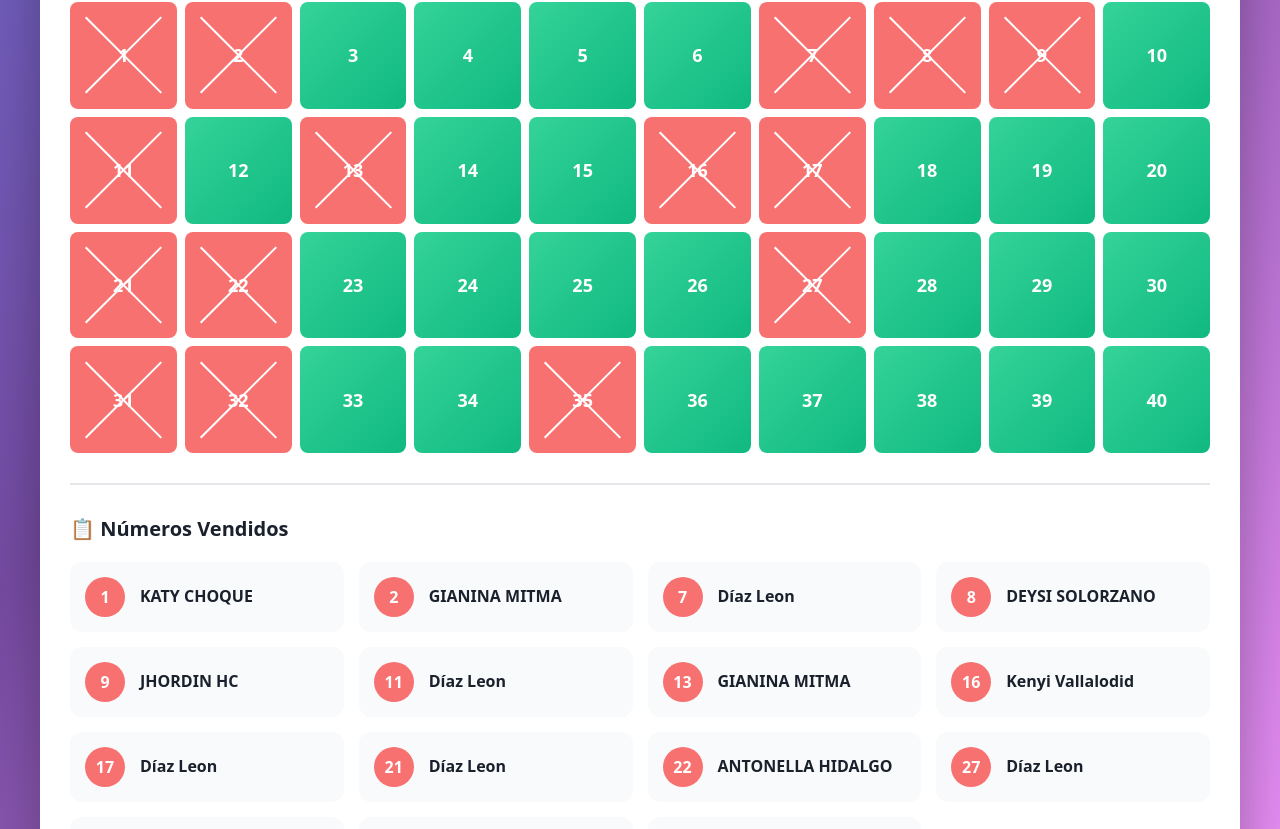
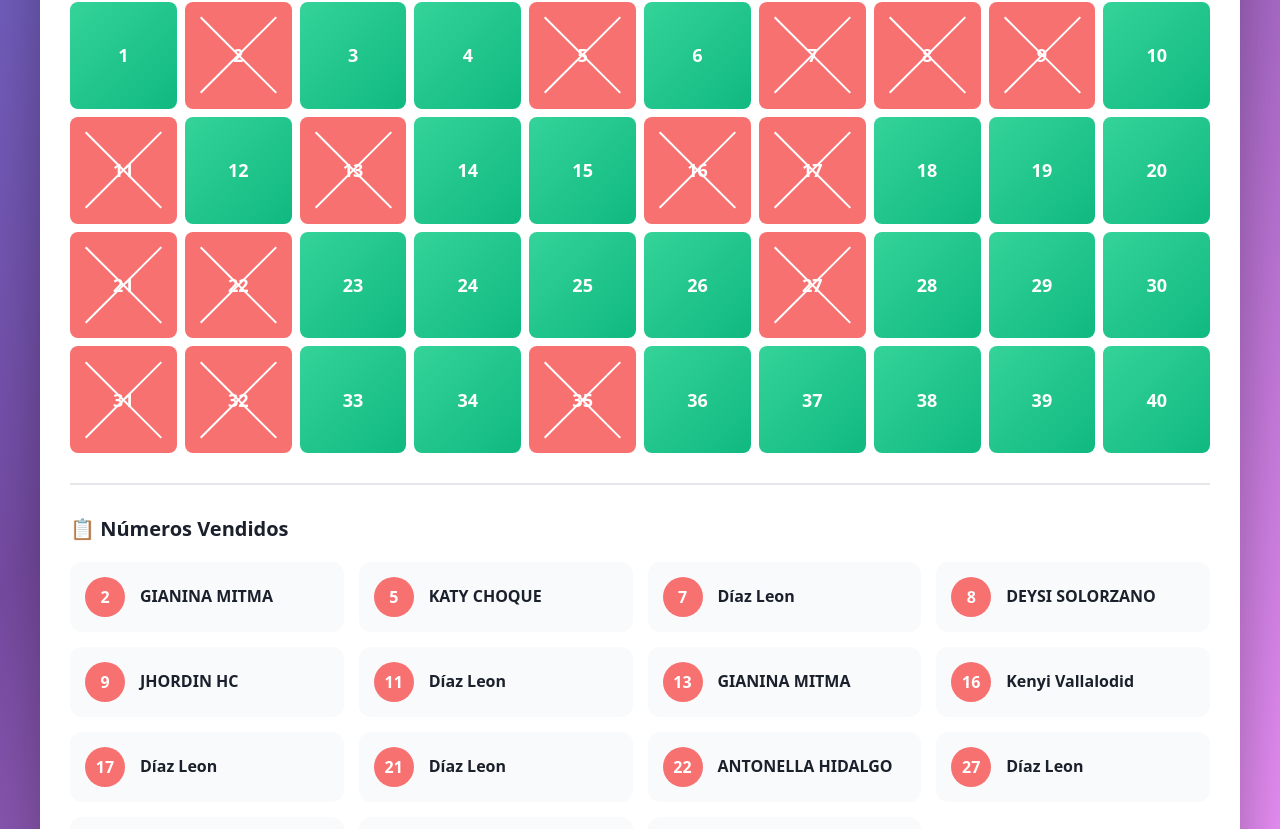
Before and after one commit to EmersonValenzuela/rifa-piero, a React (Create React App) app: page / in a window 1280 px wide. Shown: the part 1068-1897 px from the top of the page. Built offline with nearby package versions, Linux system fonts and the light colour scheme.

Commit message:
cambio número Katy

```diff
--- a/src/App.js
+++ b/src/App.js
@@ -20,7 +20,7 @@ const RifaApp = () => {
 
   // Números vendidos iniciales desde tu documento
   const [vendidos, setVendidos] = useState({
-    1: { nombre: "KATY CHOQUE", telefono: "" },
+    5: { nombre: "KATY CHOQUE", telefono: "" },
     2: { nombre: "GIANINA MITMA", telefono: "" },
 7:{ nombre:"Díaz Leon", telefono:""},
     8: { nombre: "DEYSI SOLORZANO", telefono: "" },
```
